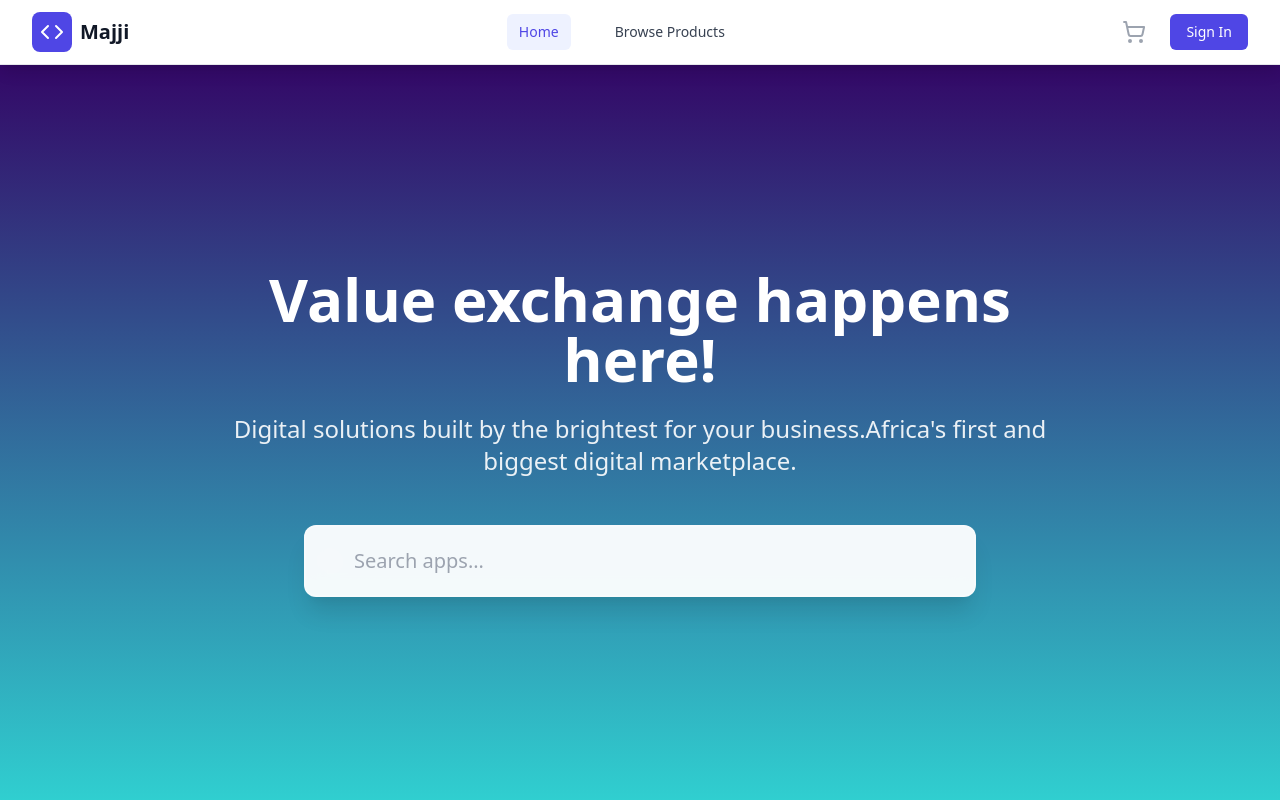
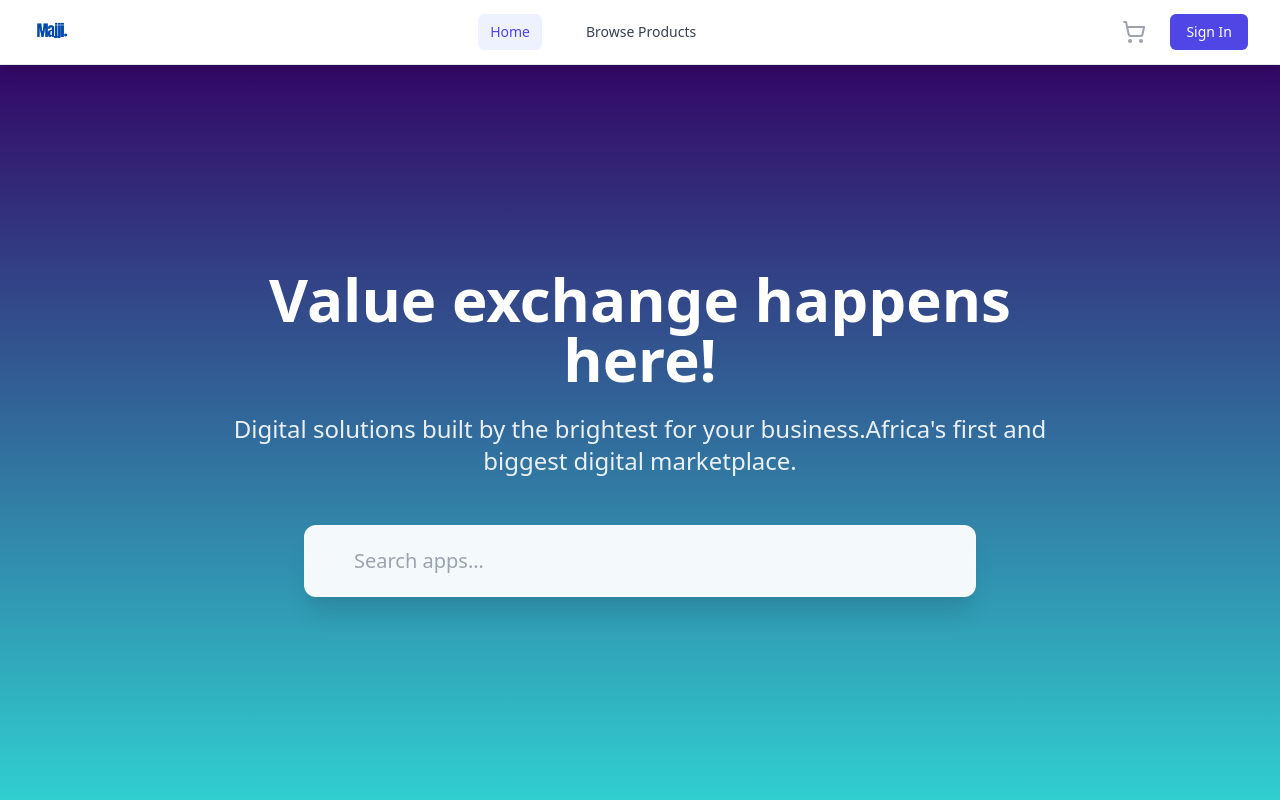
Before and after one commit to Adeolade1st/Majji, a React (Vite) app: page / in a window 1280 px wide. Shown: the top 800 px of the page. Built offline with nearby package versions, Linux system fonts and the light colour scheme.

Commit message:
Update header to use logo image

```diff
--- a/src/components/Header.tsx
+++ b/src/components/Header.tsx
@@ -33,10 +33,11 @@ const Header: React.FC<HeaderProps> = ({ currentPage, onNavigate }) => {
               className="flex items-center space-x-2 cursor-pointer"
               onClick={() => onNavigate('home')}
             >
-              <div className="bg-indigo-600 p-2 rounded-lg">
-                <Code className="h-6 w-6 text-white" />
-              </div>
-              <span className="text-xl font-bold text-gray-900">Majji</span>
+              <img
+                src="/Majji-removebg-preview.png"
+                alt="Majji Logo"
+                className="h-10 w-auto"
+              />
             </div>
 
             {/* Desktop Navigation */}
```
